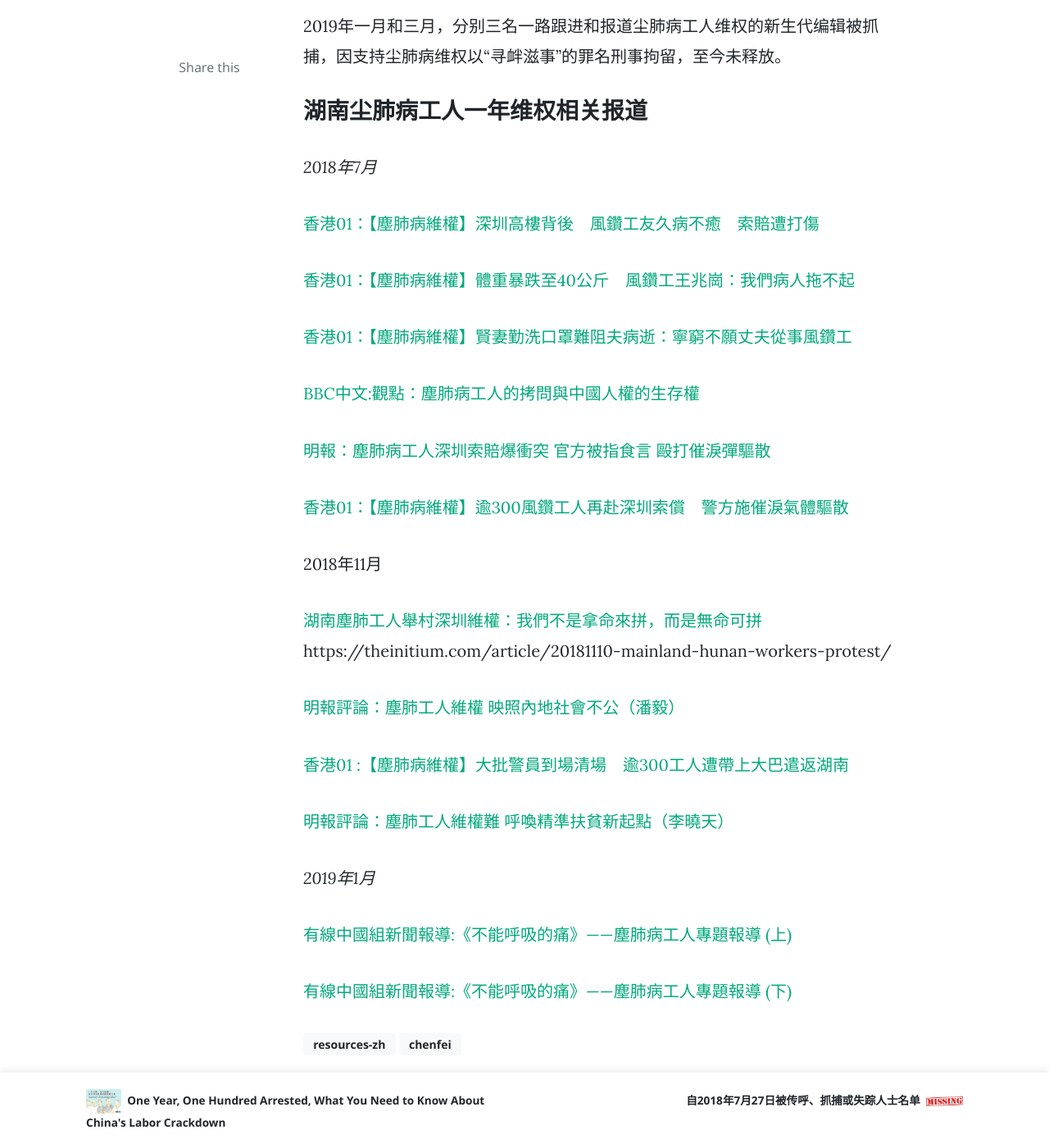
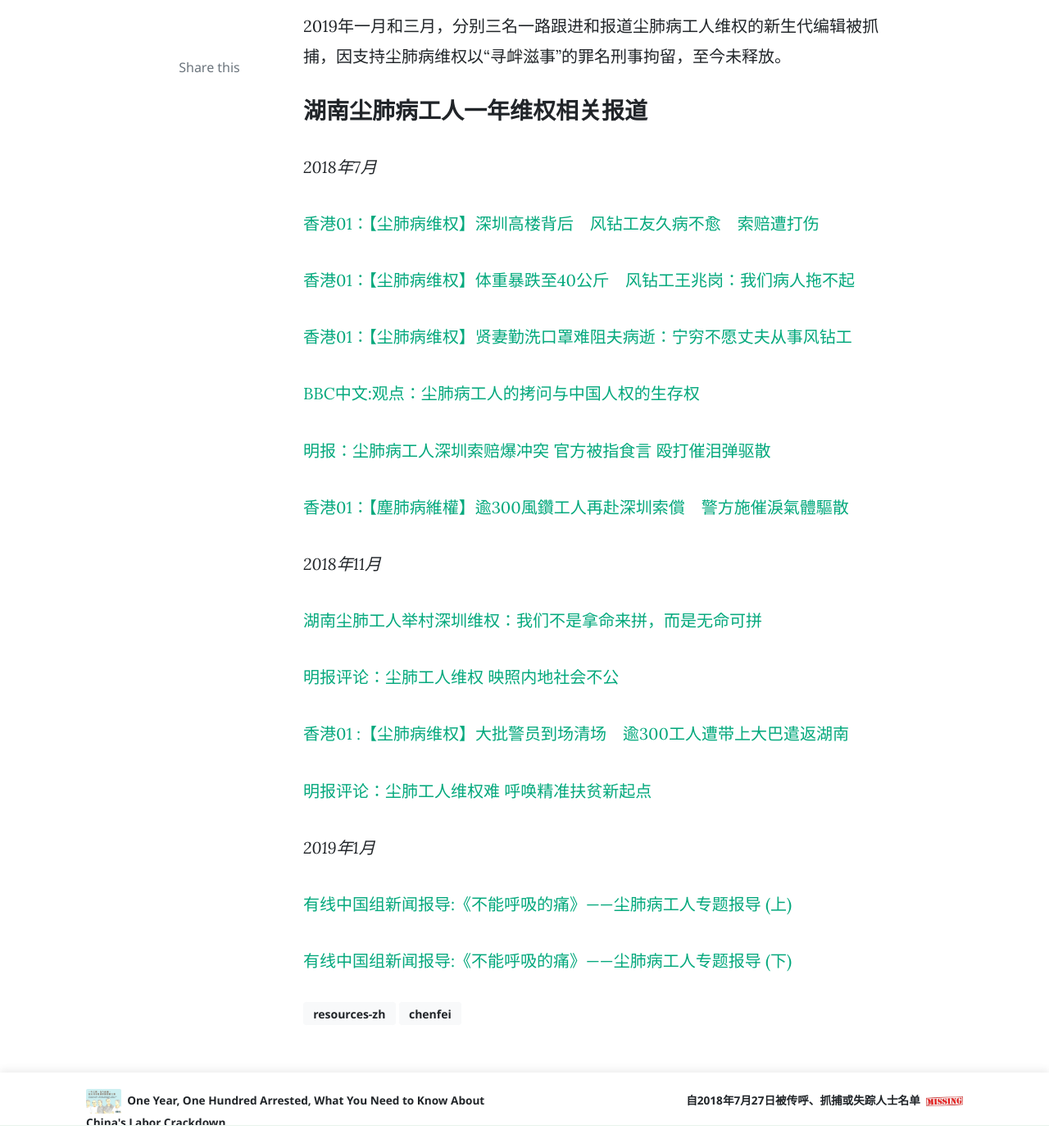
Before and after one commit to laoquan18/laoquan18.github.io, a Jekyll site: the page built from zh/_posts/2019-07-27-cfb.md, in a window 1280 px wide and 1400 px high, scrolled down 1131 px. Shown: the whole window at 82% size. Built offline with Jekyll 4.4.1, drawn with Linux system fonts in a browser that asks for light colours; nearby versions of some CDN libraries; comment, search, counter and statistics services are not loaded.

Commit message:
Update 2019-07-27-cfb.md

```diff
--- a/zh/_posts/2019-07-27-cfb.md
+++ b/zh/_posts/2019-07-27-cfb.md
@@ -20,37 +20,38 @@
 
 <h3>湖南尘肺病工人一年维权相关报道</h3>
 
+
+
 <em>2018年7月</em>
 
-<a href="https://www.hk01.com/%E5%A4%A7%E5%9C%8B%E5%B0%8F%E4%BA%8B/212834/%E5%A1%B5%E8%82%BA%E7%97%85%E7%B6%AD%E6%AC%8A-%E6%B7%B1%E5%9C%B3%E9%AB%98%E6%A8%93%E8%83%8C%E5%BE%8C-%E9%A2%A8%E9%91%BD%E5%B7%A5%E5%8F%8B%E4%B9%85%E7%97%85%E4%B8%8D%E7%99%92-%E7%B4%A2%E8%B3%A0%E9%81%AD%E6%89%93%E5%82%B7">香港01：【塵肺病維權】深圳高樓背後　風鑽工友久病不癒　索賠遭打傷</a>
+<a href="https://www.hk01.com/%E5%A4%A7%E5%9C%8B%E5%B0%8F%E4%BA%8B/212834/%E5%A1%B5%E8%82%BA%E7%97%85%E7%B6%AD%E6%AC%8A-%E6%B7%B1%E5%9C%B3%E9%AB%98%E6%A8%93%E8%83%8C%E5%BE%8C-%E9%A2%A8%E9%91%BD%E5%B7%A5%E5%8F%8B%E4%B9%85%E7%97%85%E4%B8%8D%E7%99%92-%E7%B4%A2%E8%B3%A0%E9%81%AD%E6%89%93%E5%82%B7">香港01：【尘肺病维权】深圳高楼背后　风钻工友久病不愈　索赔遭打伤</a>
 
-<a href="https://www.hk01.com/%E5%A4%A7%E5%9C%8B%E5%B0%8F%E4%BA%8B/212835/%E5%A1%B5%E8%82%BA%E7%97%85%E7%B6%AD%E6%AC%8A-%E9%AB%94%E9%87%8D%E6%9A%B4%E8%B7%8C%E8%87%B340%E5%85%AC%E6%96%A4-%E9%A2%A8%E9%91%BD%E5%B7%A5%E7%8E%8B%E5%85%86%E5%B4%97-%E6%88%91%E5%80%91%E7%97%85%E4%BA%BA%E6%8B%96%E4%B8%8D%E8%B5%B7">香港01：【塵肺病維權】體重暴跌至40公斤　風鑽工王兆崗：我們病人拖不起</a>
+<a href="https://www.hk01.com/%E5%A4%A7%E5%9C%8B%E5%B0%8F%E4%BA%8B/212835/%E5%A1%B5%E8%82%BA%E7%97%85%E7%B6%AD%E6%AC%8A-%E9%AB%94%E9%87%8D%E6%9A%B4%E8%B7%8C%E8%87%B340%E5%85%AC%E6%96%A4-%E9%A2%A8%E9%91%BD%E5%B7%A5%E7%8E%8B%E5%85%86%E5%B4%97-%E6%88%91%E5%80%91%E7%97%85%E4%BA%BA%E6%8B%96%E4%B8%8D%E8%B5%B7">香港01：【尘肺病维权】体重暴跌至40公斤　风钻工王兆岗：我们病人拖不起</a>
 
-<a href="https://www.hk01.com/%E5%A4%A7%E5%9C%8B%E5%B0%8F%E4%BA%8B/212836/%E5%A1%B5%E8%82%BA%E7%97%85%E7%B6%AD%E6%AC%8A-%E8%B3%A2%E5%A6%BB%E5%8B%A4%E6%B4%97%E5%8F%A3%E7%BD%A9%E9%9B%A3%E9%98%BB%E5%A4%AB%E7%97%85%E9%80%9D-%E5%AF%A7%E7%AA%AE%E4%B8%8D%E9%A1%98%E4%B8%88%E5%A4%AB%E5%BE%9E%E4%BA%8B%E9%A2%A8%E9%91%BD%E5%B7%A5">香港01：【塵肺病維權】賢妻勤洗口罩難阻夫病逝：寧窮不願丈夫從事風鑽工</a>
+<a href="https://www.hk01.com/%E5%A4%A7%E5%9C%8B%E5%B0%8F%E4%BA%8B/212836/%E5%A1%B5%E8%82%BA%E7%97%85%E7%B6%AD%E6%AC%8A-%E8%B3%A2%E5%A6%BB%E5%8B%A4%E6%B4%97%E5%8F%A3%E7%BD%A9%E9%9B%A3%E9%98%BB%E5%A4%AB%E7%97%85%E9%80%9D-%E5%AF%A7%E7%AA%AE%E4%B8%8D%E9%A1%98%E4%B8%88%E5%A4%AB%E5%BE%9E%E4%BA%8B%E9%A2%A8%E9%91%BD%E5%B7%A5">香港01：【尘肺病维权】贤妻勤洗口罩难阻夫病逝：宁穷不愿丈夫从事风钻工</a>
 
-<a href="https://www.bbc.com/zhongwen/simp/comments-on-china-46135616">BBC中文:觀點：塵肺病工人的拷問與中國人權的生存權</a>
+<a href="https://www.bbc.com/zhongwen/simp/comments-on-china-46135616">BBC中文:观点：尘肺病工人的拷问与中国人权的生存权</a>
 
-<a href="https://m.mingpao.com/pns/%E4%B8%AD%E5%9C%8B/article/20181108/s00013/1541615239846/%E5%A1%B5%E8%82%BA%E7%97%85%E5%B7%A5%E4%BA%BA%E6%B7%B1%E5%9C%B3%E7%B4%A2%E8%B3%A0%E7%88%86%E8%A1%9D%E7%AA%81-%E5%AE%98%E6%96%B9%E8%A2%AB%E6%8C%87%E9%A3%9F%E8%A8%80-%E6%AF%86%E6%89%93%E5%82%AC%E6%B7%9A%E5%BD%88%E9%A9%85%E6%95%A3">明報：塵肺病工人深圳索賠爆衝突 官方被指食言 毆打催淚彈驅散</a>
+<a href="https://m.mingpao.com/pns/%E4%B8%AD%E5%9C%8B/article/20181108/s00013/1541615239846/%E5%A1%B5%E8%82%BA%E7%97%85%E5%B7%A5%E4%BA%BA%E6%B7%B1%E5%9C%B3%E7%B4%A2%E8%B3%A0%E7%88%86%E8%A1%9D%E7%AA%81-%E5%AE%98%E6%96%B9%E8%A2%AB%E6%8C%87%E9%A3%9F%E8%A8%80-%E6%AF%86%E6%89%93%E5%82%AC%E6%B7%9A%E5%BD%88%E9%A9%85%E6%95%A3">明报：尘肺病工人深圳索赔爆冲突 官方被指食言 殴打催泪弹驱散</a>
 
 <a href="https://www.hk01.com/%E8%AD%B0%E4%BA%8B%E5%BB%B3/256668/%E5%A1%B5%E8%82%BA%E7%97%85%E7%B6%AD%E6%AC%8A-%E9%80%BE300%E9%A2%A8%E9%91%BD%E5%B7%A5%E4%BA%BA%E5%86%8D%E8%B5%B4%E6%B7%B1%E5%9C%B3%E7%B4%A2%E5%84%9F-%E8%AD%A6%E6%96%B9%E6%96%BD%E5%82%AC%E6%B7%9A%E6%B0%A3%E9%AB%94%E9%A9%85%E6%95%A3">香港01：【塵肺病維權】逾300風鑽工人再赴深圳索償　警方施催淚氣體驅散</a>
 
 
 
-2018年11月
+<em>2018年11月</em>
 
-<a href="">湖南塵肺工人舉村深圳維權：我們不是拿命來拼，而是無命可拼</a>
-https://theinitium.com/article/20181110-mainland-hunan-workers-protest/
+<a href="https://theinitium.com/article/20181110-mainland-hunan-workers-protest/">湖南尘肺工人举村深圳维权：我们不是拿命来拼，而是无命可拼</a>
 
-<a href="https://news.mingpao.com/ins/%E6%96%87%E6%91%98/article/20181112/s00022/1541939097437/%E5%A1%B5%E8%82%BA%E5%B7%A5%E4%BA%BA%E7%B6%AD%E6%AC%8A-%E6%98%A0%E7%85%A7%E5%85%A7%E5%9C%B0%E7%A4%BE%E6%9C%83%E4%B8%8D%E5%85%AC%EF%BC%88%E6%96%87-%E6%BD%98%E6%AF%85%EF%BC%89">明報評論：塵肺工人維權 映照內地社會不公（潘毅）</a>
+<a href="https://news.mingpao.com/ins/%E6%96%87%E6%91%98/article/20181112/s00022/1541939097437/%E5%A1%B5%E8%82%BA%E5%B7%A5%E4%BA%BA%E7%B6%AD%E6%AC%8A-%E6%98%A0%E7%85%A7%E5%85%A7%E5%9C%B0%E7%A4%BE%E6%9C%83%E4%B8%8D%E5%85%AC%EF%BC%88%E6%96%87-%E6%BD%98%E6%AF%85%EF%BC%89">明报评论：尘肺工人维权 映照内地社会不公</a>
 
-<a href="https://www.hk01.com/%E5%8D%B3%E6%99%82%E4%B8%AD%E5%9C%8B/258473/%E5%A1%B5%E8%82%BA%E7%97%85%E7%B6%AD%E6%AC%8A-%E5%A4%A7%E6%89%B9%E8%AD%A6%E5%93%A1%E5%88%B0%E5%A0%B4%E6%B8%85%E5%A0%B4-%E9%80%BE300%E5%B7%A5%E4%BA%BA%E9%81%AD%E5%B8%B6%E4%B8%8A%E5%A4%A7%E5%B7%B4%E9%81%A3%E8%BF%94%E6%B9%96%E5%8D%97">香港01 :【塵肺病維權】大批警員到場清場　逾300工人遭帶上大巴遣返湖南</a>
+<a href="https://www.hk01.com/%E5%8D%B3%E6%99%82%E4%B8%AD%E5%9C%8B/258473/%E5%A1%B5%E8%82%BA%E7%97%85%E7%B6%AD%E6%AC%8A-%E5%A4%A7%E6%89%B9%E8%AD%A6%E5%93%A1%E5%88%B0%E5%A0%B4%E6%B8%85%E5%A0%B4-%E9%80%BE300%E5%B7%A5%E4%BA%BA%E9%81%AD%E5%B8%B6%E4%B8%8A%E5%A4%A7%E5%B7%B4%E9%81%A3%E8%BF%94%E6%B9%96%E5%8D%97">香港01 :【尘肺病维权】大批警员到场清场　逾300工人遭带上大巴遣返湖南</a>
 
-<a href="https://news.mingpao.com/ins/%E6%96%87%E6%91%98/article/20181115/s00022/1542203036420/%E5%A1%B5%E8%82%BA%E5%B7%A5%E4%BA%BA%E7%B6%AD%E6%AC%8A%E9%9B%A3-%E5%91%BC%E5%96%9A%E7%B2%BE%E6%BA%96%E6%89%B6%E8%B2%A7%E6%96%B0%E8%B5%B7%E9%BB%9E%EF%BC%88%E6%96%87-%E6%9D%8E%E6%9B%89%E5%A4%A9%EF%BC%89">明報評論：塵肺工人維權難 呼喚精準扶貧新起點（李曉天）</a>
+<a href="https://news.mingpao.com/ins/%E6%96%87%E6%91%98/article/20181115/s00022/1542203036420/%E5%A1%B5%E8%82%BA%E5%B7%A5%E4%BA%BA%E7%B6%AD%E6%AC%8A%E9%9B%A3-%E5%91%BC%E5%96%9A%E7%B2%BE%E6%BA%96%E6%89%B6%E8%B2%A7%E6%96%B0%E8%B5%B7%E9%BB%9E%EF%BC%88%E6%96%87-%E6%9D%8E%E6%9B%89%E5%A4%A9%EF%BC%89">明报评论：尘肺工人维权难 呼唤精准扶贫新起点</a>
 
 
 
 <em>2019年1月</em>
 
-<a href="https://www.facebook.com/watch/?v=1855876884538143">有線中國組新聞報導:《不能呼吸的痛》——塵肺病工人專題報導 (上)</a>
+<a href="https://www.facebook.com/watch/?v=1855876884538143">有线中国组新闻报导:《不能呼吸的痛》——尘肺病工人专题报导 (上)</a>
 
-<a href="https://www.facebook.com/cablechinadesk/posts/2008575642620245">有線中國組新聞報導:《不能呼吸的痛》——塵肺病工人專題報導 (下)</a>
+<a href="https://www.facebook.com/cablechinadesk/posts/2008575642620245">有线中国组新闻报导:《不能呼吸的痛》——尘肺病工人专题报导 (下)</a>
```
